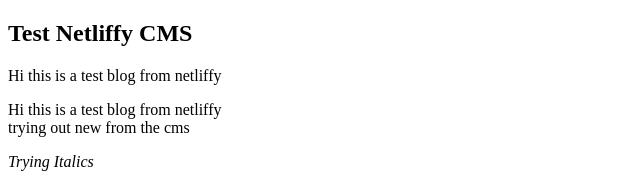
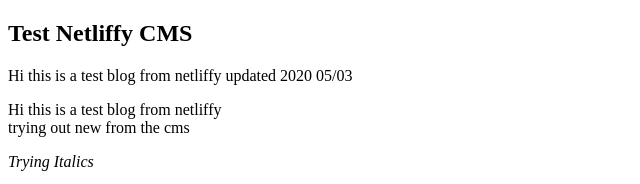
Before and after one commit to MSPawanRanjith/Rastr-Patravaha, a Gatsby site: page /blog/2020-05-03-test-netliffy-cms in a window 1280 px wide. Shown: the top 184 px of the page, without its empty margins (0-640 px from the left). Built offline with nearby package versions, Linux system fonts and the light colour scheme; Gatsby itself is replaced by a stand-in of ours.

Commit message:
Update Blog “2020-05-03-test-netliffy-cms”

```diff
--- a/src/pages/blog/2020-05-03-test-netliffy-cms.md
+++ b/src/pages/blog/2020-05-03-test-netliffy-cms.md
@@ -2,7 +2,7 @@
 templateKey: blog-post
 title: Test Netliffy CMS
 date: 2020-05-03T11:07:39.163Z
-description: 'Hi this is a test blog from netliffy '
+description: Hi this is a test blog from netliffy  updated 2020 05/03
 tags:
   - test
 ---
```
